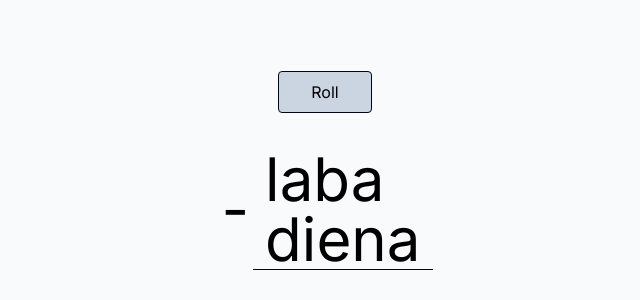
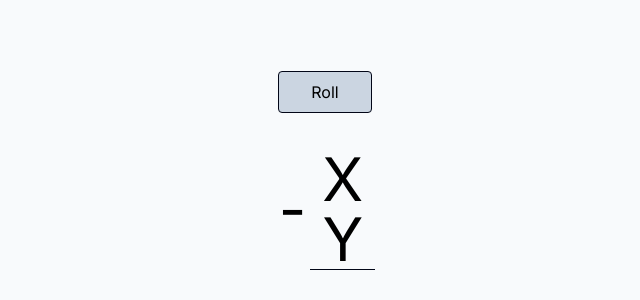
Before and after one commit to millicius/matematika, a Next.js app: page / in a window 1280 px wide. Shown: the part 230-530 px from the top of the page, without its empty margins (315-955 px from the left). Built offline with nearby package versions, Linux system fonts and the light colour scheme.

Commit message:
formula update

```diff
--- a/app/page.js
+++ b/app/page.js
@@ -4,8 +4,8 @@ import { useState } from "react"
 
 export default function Home() {
 
- const [skaicius1, setSkaicius1] = useState("diena")
- const [skaicius2, setSkaicius2] = useState("laba")
+ const [skaicius1, setSkaicius1] = useState("Y")
+ const [skaicius2, setSkaicius2] = useState("X")
 
  function randomNumberInRange(min, max) {
   // 👇️ get number between min (inclusive) and max (inclusive)
```
